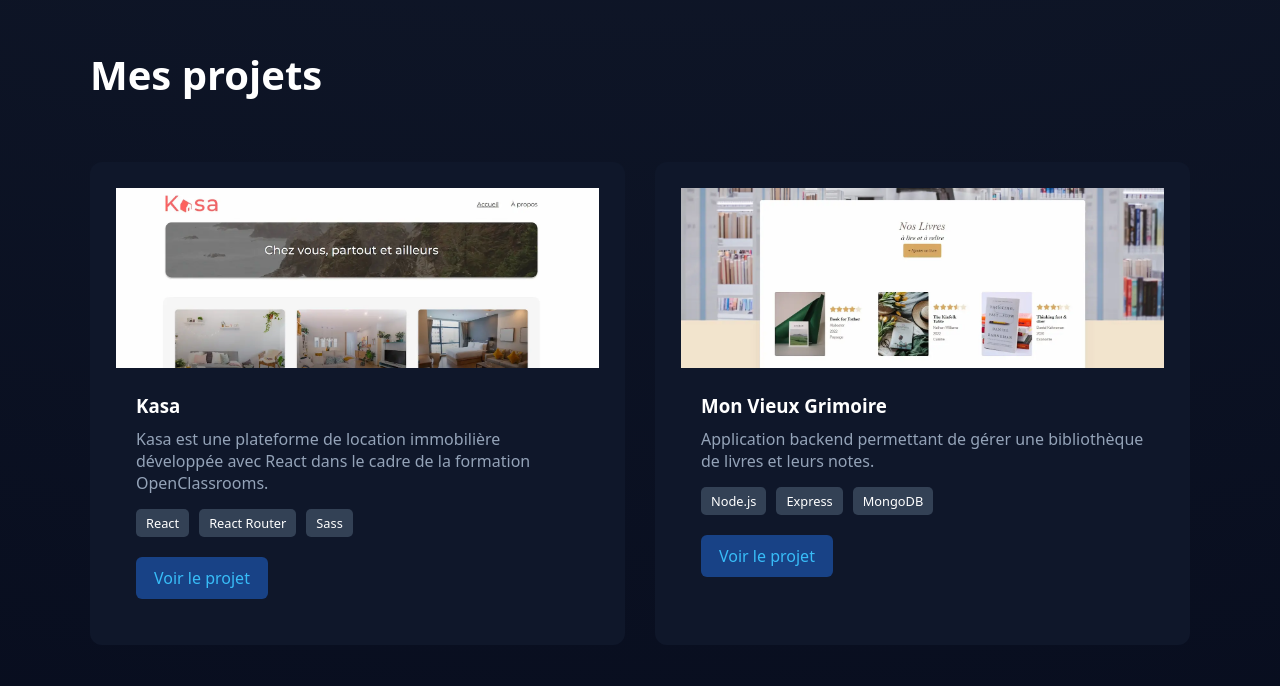
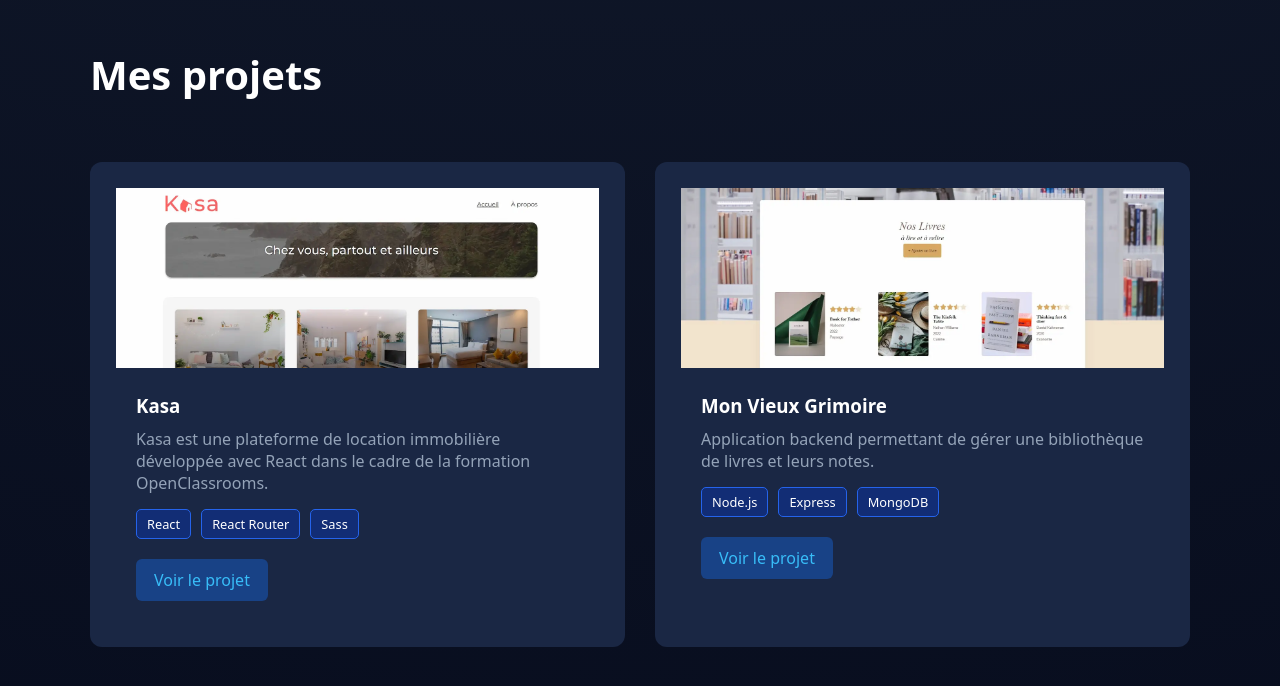
Before and after one commit to Ali-926/portfolio-developpeur, a React (Vite) app in the folder portfolio/: page / in a window 1280 px wide. Shown: the part 2094-2780 px from the top of the page. Built offline with nearby package versions, Linux system fonts and the light colour scheme.

Commit message:
Added ScrollProgress and ScrollTopButton to Project page; updated styles

```diff
--- a/portfolio/src/components/footer.css
+++ b/portfolio/src/components/footer.css
@@ -1,6 +1,6 @@
 .footer {
   padding: 40px 20px;
-  background: rgb(1, 1, 20);
+  background: rgb(0, 0, 12);
 }
 
 .footer-container {
--- a/portfolio/src/components/hero.css
+++ b/portfolio/src/components/hero.css
@@ -13,7 +13,7 @@
   height: 500px;
   background: var(--color-primary);
   filter: blur(120px);
-  opacity: 0.25;
+  opacity: 0.5;
   top: -100px;
   left: 50%;
   transform: translateX(-50%);
--- a/portfolio/src/components/projects.css
+++ b/portfolio/src/components/projects.css
@@ -19,7 +19,7 @@
 }
 
 .project-card {
-  background: #0f172a;
+  background: #1a2744;
   padding: 25px;
   border-radius: 12px;
   transition: all 0.35s ease;
@@ -59,7 +59,8 @@
 }
 
 .project-tech span {
-  background: #334155;
+  background: #122d75;
+  border: 1px solid #2563eb;
   padding: 5px 10px;
   border-radius: 5px;
   font-size: 0.8rem;
@@ -101,4 +102,8 @@
   .projects-grid {
     grid-template-columns: 1fr;
   }
+
+  .project-card {
+    border: 1px solid var(--color-primary);
+  }
 }
--- a/portfolio/src/components/skills.css
+++ b/portfolio/src/components/skills.css
@@ -14,7 +14,7 @@
 }
 
 .skill-card {
-  background: #1e293b;
+  background: #1a2744;
   padding: 30px;
   border-radius: 10px;
   text-align: center;
--- a/portfolio/src/layout/MainLayout.jsx
+++ b/portfolio/src/layout/MainLayout.jsx
@@ -1,16 +1,18 @@
 import { Outlet } from "react-router-dom";
 import Navbar from "../components/Navbar";
 import Footer from "../components/Footer";
+import ScrollProgress from "../components/ScrollProgress";
+import ScrollTopButton from "../components/ScrollTopButton";
 
 function MainLayout() {
   return (
     <>
       <Navbar />
-
+      <ScrollProgress />
       <main>
         <Outlet />
       </main>
-
+      <ScrollTopButton />
       <Footer />
     </>
   );
--- a/portfolio/src/styles/projectPage.css
+++ b/portfolio/src/styles/projectPage.css
@@ -72,9 +72,9 @@
 }
 
 .project-tags span {
-  background: #334155;
+  background: #122d75;
   padding: 6px 12px;
-  border-radius: 20px;
+  border-radius: 5px;
   font-size: 0.85rem;
 }
 
@@ -171,4 +171,5 @@
 
 .project-tags span {
   white-space: nowrap;
+  border: 1px solid #2563eb;
 }
```
